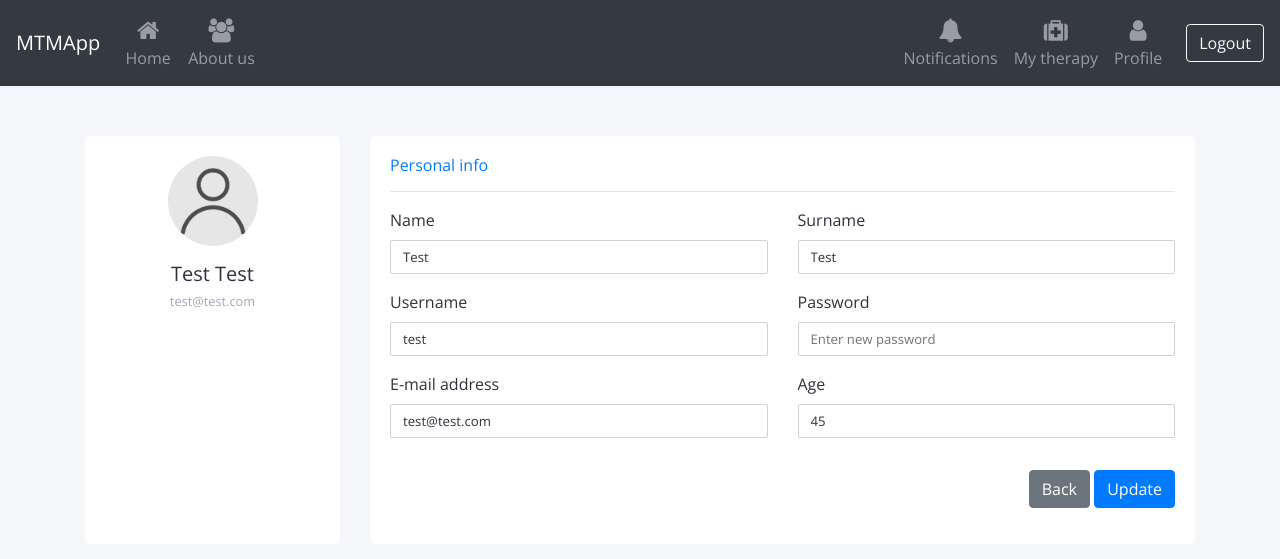
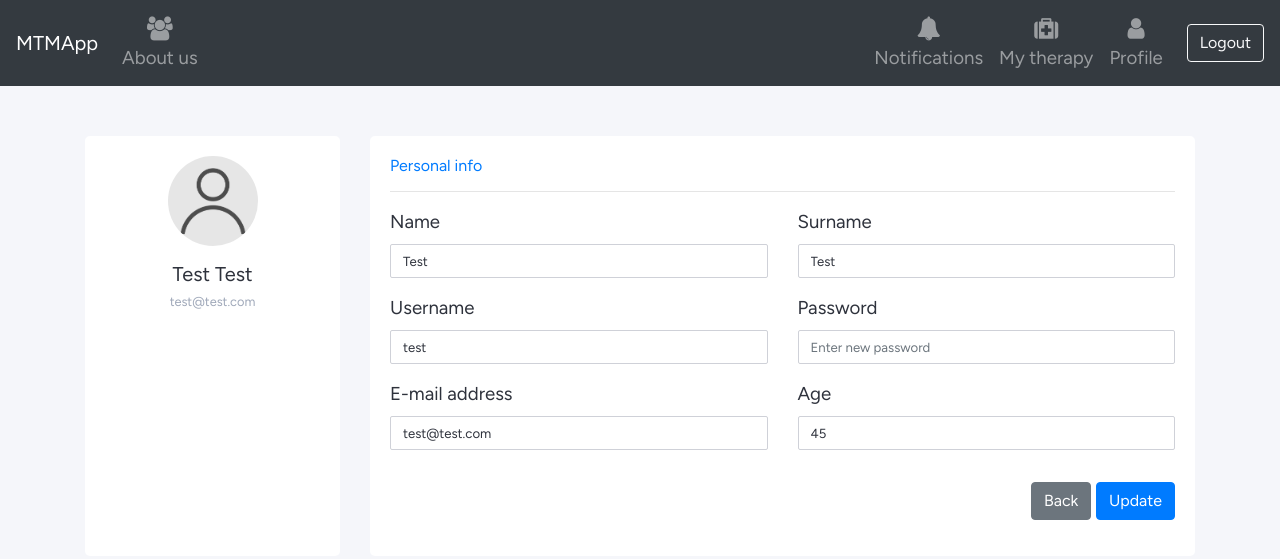
Before and after one commit to ognjanoskajelena/mtm-app, a Spring Boot app: page /user in a window 1280 px wide. Shown: the top 559 px of the page. Run offline with Spring Boot 4, Linux system fonts and the light colour scheme; a user stored in the database is signed in; some of the project's set-up classes (security, data sources, template engines, error pages and the like) are left out, and stand-ins take their place.

Commit message:
Modify and remove templates; Add more dummy data

```diff
--- a/src/main/java/mk/ukim/finki/mtmapp/MtmAppApplication.java
+++ b/src/main/java/mk/ukim/finki/mtmapp/MtmAppApplication.java
@@ -38,9 +38,11 @@ public class MtmAppApplication {
 
         // Drugs
         DrugRepository drugRepository = configurableApplicationContext.getBean(DrugRepository.class);
-        Drug drug = new Drug("Lek 1", 2, Use.BEFORE_BREAKFAST, 3, medicalTherapy);
+        Drug drug = new Drug("Sanval", 2, Use.AFTER_DINNER, 3, medicalTherapy);
         drugRepository.save(drug);
-        drug = new Drug("Lek 2", 1, Use.AFTER_DINNER, 45, medicalTherapy);
+        drug = new Drug("Heleks", 1, Use.BEFORE_BREAKFAST, 45, medicalTherapy);
+        drugRepository.save(drug);
+        drug = new Drug("Vitamin C", 1, Use.BEFORE_LUNCH, 20, medicalTherapy);
         drugRepository.save(drug);
 
         medicalTherapy.getDrugs().add(drug);
--- a/src/main/java/mk/ukim/finki/mtmapp/config/WebSecurityConfig.java
+++ b/src/main/java/mk/ukim/finki/mtmapp/config/WebSecurityConfig.java
@@ -31,7 +31,7 @@ public class WebSecurityConfig extends WebSecurityConfigurerAdapter {
                 .formLogin()
                 .loginPage("/login").permitAll()
                 .failureUrl("/login?error=BadCredentials")
-                .defaultSuccessUrl("/home", true)
+                .defaultSuccessUrl("/med-therapy", true)
                 .and()
                 .logout()
                 .logoutUrl("/logout")
--- a/src/main/resources/templates/fragments/header.html
+++ b/src/main/resources/templates/fragments/header.html
@@ -9,12 +9,12 @@
 
         <div class="collapse navbar-collapse" id="navbarSupportedContent">
             <ul class="navbar-nav mr-auto">
-                <li class="nav-item">
-                    <a class="nav-link" href="/home">
-                        <i class="fa fa-home"></i>
-                        Home
-                    </a>
-                </li>
+<!--                <li class="nav-item">-->
+<!--                    <a class="nav-link" href="/home">-->
+<!--                        <i class="fa fa-home"></i>-->
+<!--                        Home-->
+<!--                    </a>-->
+<!--                </li>-->
                 <li class="nav-item">
                     <a class="nav-link" href="/about-us">
                         <i class="fa fa-users"></i>
--- a/src/main/resources/templates/master-template.html
+++ b/src/main/resources/templates/master-template.html
@@ -12,10 +12,11 @@
     <link rel="stylesheet" href="https://maxcdn.bootstrapcdn.com/font-awesome/4.7.0/css/font-awesome.min.css">
 
     <style>
-        @import url('https://fonts.googleapis.com/css2?family=Open+Sans&display=swap');
+        @import url('https://fonts.googleapis.com/css2?family=Figtree&display=swap');
 
         body {
-            font-family: 'Open Sans', sans-serif;
+            font-family: 'Figtree', sans-serif;
+            font-size: 14pt;
         }
     </style>
 
--- a/src/main/resources/templates/profile.html
+++ b/src/main/resources/templates/profile.html
@@ -96,7 +96,7 @@
                         <div class="row">
                             <div class="col-xl-12 col-lg-12 col-md-12 col-sm-12 col-12 mt-3 mb-0">
                                 <div class="text-right">
-                                    <a type="button" class="btn btn-secondary" th:href="@{ '/home' }">Back</a>
+                                    <a type="button" class="btn btn-secondary" th:href="@{'/about-us'}">Back</a>
                                     <button class="btn btn-primary" type="submit">
                                         Update
                                     </button>
```
Also changed, not shown: src/main/java/mk/ukim/finki/mtmapp/web/HomeController.java (+8 -8 lines), src/main/resources/templates/med-therapy.html (+18 -9 lines).
